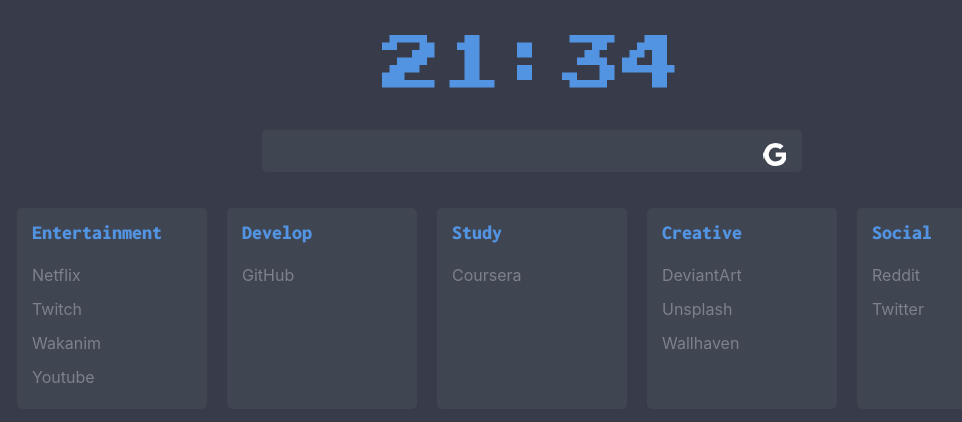
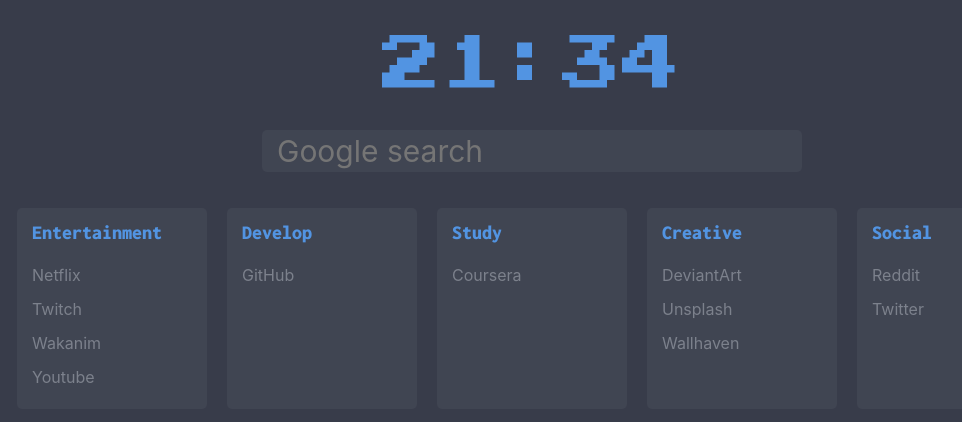
Before and after one commit to dkatargin/startpage, a plain HTML site: page index.html in a window 1280 px wide. Shown: the whole page, without its empty margins (108-1070 px from the left). Drawn offline with nearby package versions, Linux system fonts and the light colour scheme.

Commit message:
NOISSUE: remove unused files; update README.md

```diff
--- a/index.html
+++ b/index.html
@@ -5,7 +5,6 @@
 	<link href="https://fonts.googleapis.com/css2?family=Press+Start+2P&display=swap" rel="stylesheet">
     <link href="https://fonts.googleapis.com/css2?family=Inconsolata:wght@900&display=swap" rel="stylesheet">
     <link rel="stylesheet" type="text/css" href="style.css" media="screen" />
-	<script src="https://kit.fontawesome.com/f00c14539b.js" crossorigin="anonymous"></script>
 
 	<title>StartPage</title>
  </head>
@@ -19,8 +18,8 @@
 
     <div class="row">
         <div class="col-md-6 offset-md-3 justify-content-center">
-            <form method="GET" action="https://www.google.com/search">
-                <input name="as_q" class="search-field" autofocus>
+            <form method="GET" action="https://www.google.com/search" target="_blank">
+                <input name="as_q" class="search-field" placeholder="Google search" autofocus>
                 <button type="submit" class="search-submit" value="" style="fill: white"></button>
             </form>
 		</div>
--- a/style.css
+++ b/style.css
@@ -69,15 +69,3 @@ body {
 .container form .search-submit:hover {
 	cursor: pointer;
 }
-
-.container form .search-submit::before {
-	background-image:url(google1.svg);
-	background-position:center center;
-	fill: white;
-	content:"";
-	width:23px;
-	height:23px;
-	position:absolute;
-	right:15px;
-	bottom: -3px;
-}
```
Also changed, not shown: google1.svg (deleted), test.ttf (deleted), test.woff (deleted), 1 other file.
